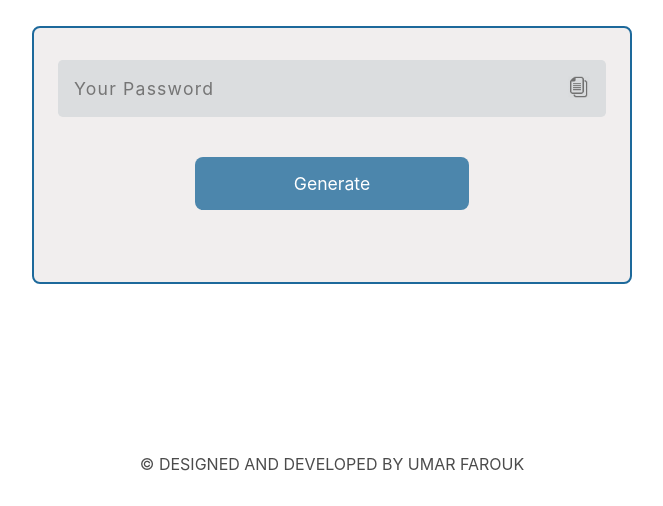
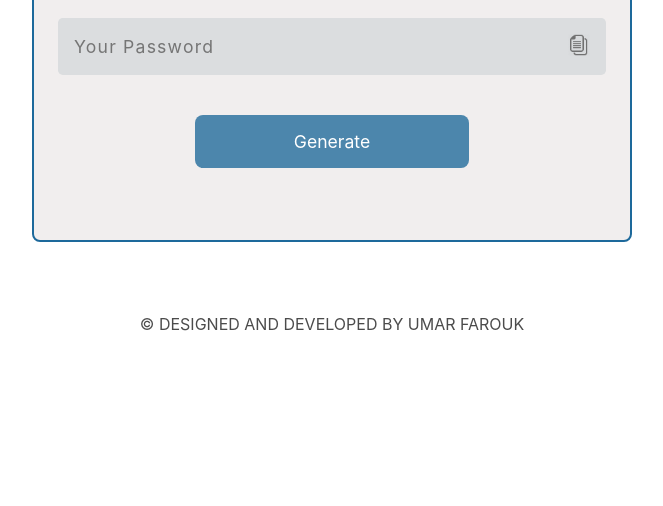
Before and after one commit to Fahass/Password-generaotr, a plain HTML site: page index.html in a window 1280 px wide. Shown: the part 294-800 px from the top of the page, without its empty margins (308-971 px from the left). Drawn offline with nearby package versions, Linux system fonts and the light colour scheme; files that its build step writes are made by us from their sources.

Commit message:
Update style.scss

```diff
--- a/style.scss
+++ b/style.scss
@@ -77,5 +77,6 @@
             @media (max-width:565px){ font-size: 1.1rem;  width: 55%;}
         }
     }
-    #watermark{position: absolute; bottom: 4%; opacity: .7; text-align: center;}
+    #watermark{margin: 3rem auto 1rem auto; text-align: center; opacity: .7;
+                @media(max-width:320px){margin: 1rem auto;}}
 }
```
